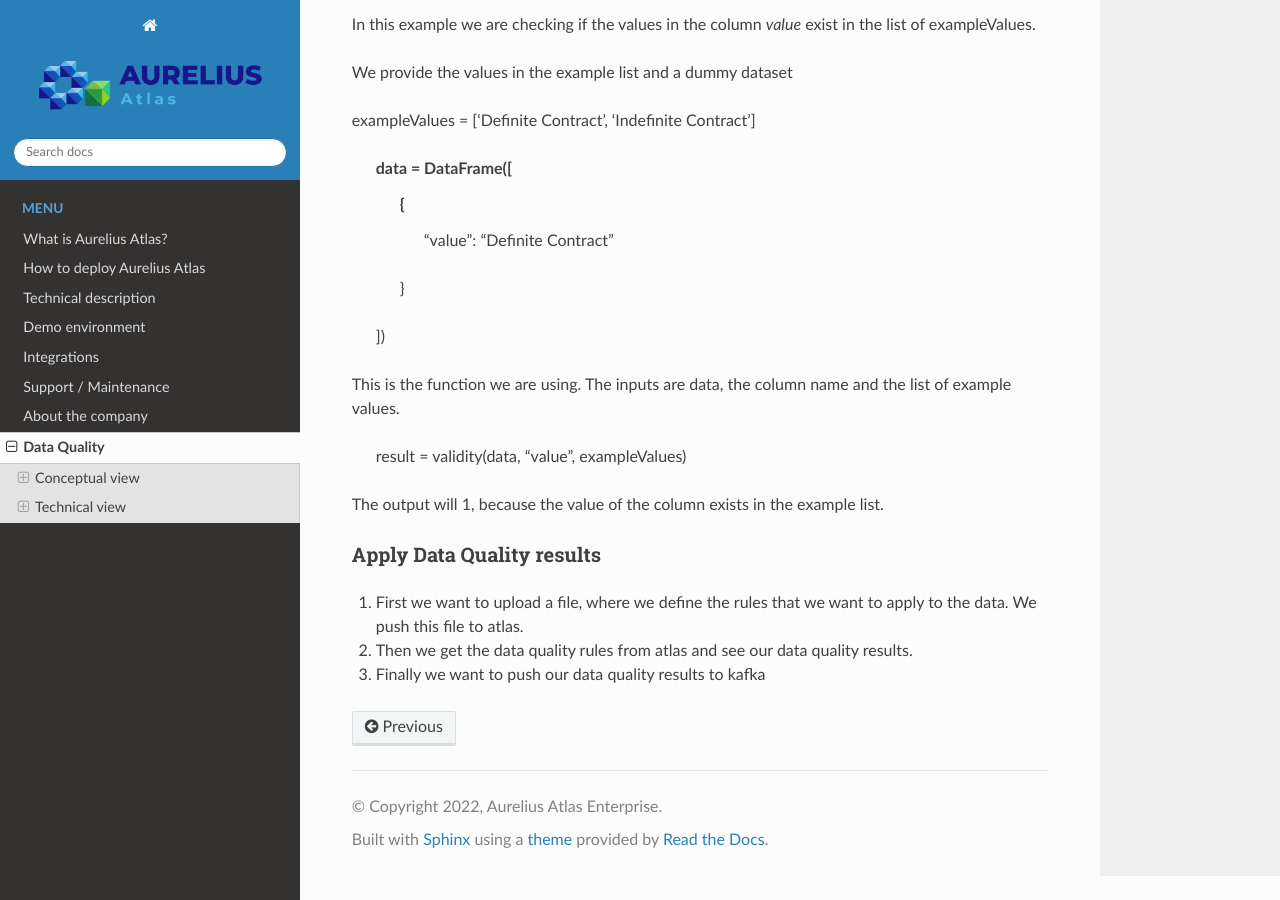
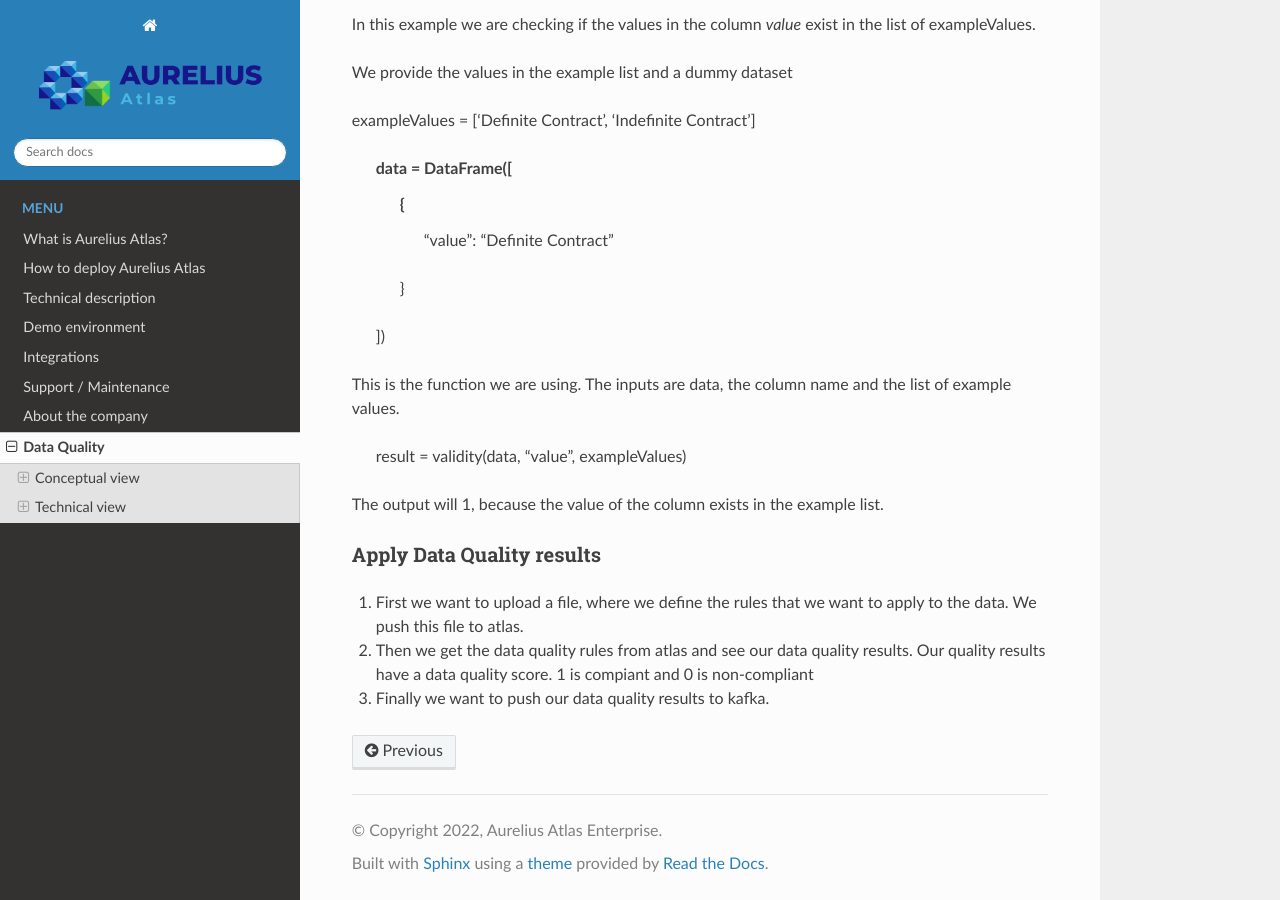
Before and after one commit to aureliusenterprise/doc_technical_manual, a Sphinx documentation site: the page built from DOc/docs/source/Options/data_quality.rst, in a window 1280 px wide and 900 px high, scrolled down 13769 px. Built offline with Sphinx 7.4.7 and the Read the Docs theme 2.0.0, drawn with Linux system fonts in a browser that asks for light colours; pages that are not in the unit, such as notebooks, are missing from menus.

Commit message:
Update data_quality.rst

```diff
--- a/DOc/docs/source/Options/data_quality.rst
+++ b/DOc/docs/source/Options/data_quality.rst
@@ -688,6 +688,6 @@ Apply Data Quality results
 
 1. First we want to upload a file, where we define the rules that we want to apply to the data. We push this file to atlas.
 
-2. Then we get the data quality rules from atlas and see our data quality results.
+2. Then we get the data quality rules from atlas and see our data quality results. Our quality results have a data quality score. 1 is compiant and 0 is non-compliant
 
-3. Finally we want to push our data quality results to kafka
+3. Finally we want to push our data quality results to kafka.
```
